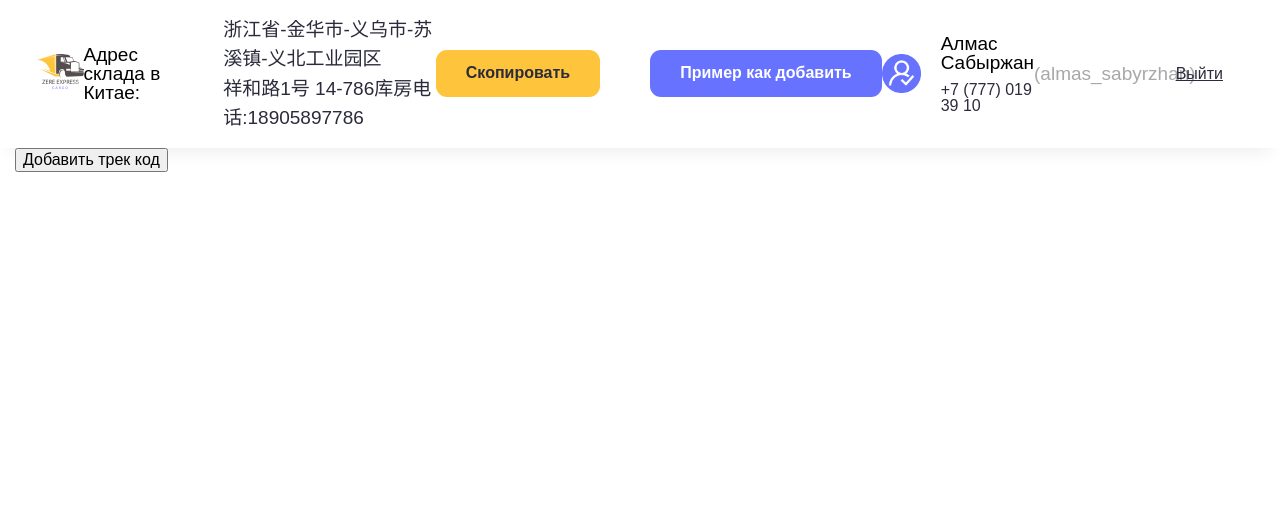
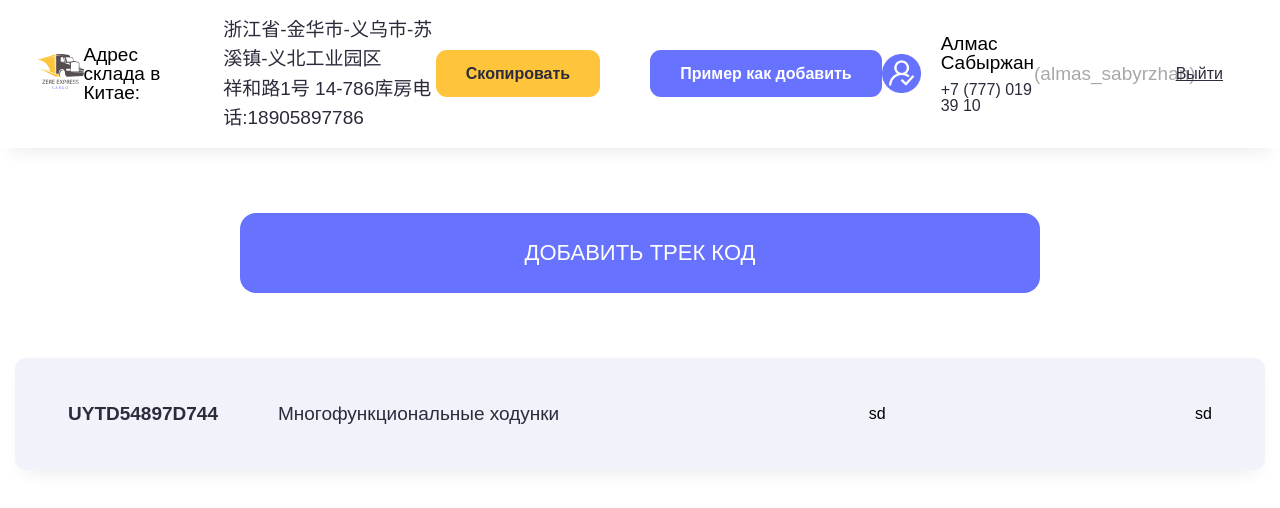
Before and after one commit to relaxdd/zere-cargo, a plain HTML site: page tracks.html in a window 1280 px wide. Drawn offline with Linux system fonts and the light colour scheme; a web font is replaced by a local one.

Commit message:
Верстка страницы tracks 2

```diff
--- a/tracks.html
+++ b/tracks.html
@@ -48,19 +48,18 @@
   </header>
   <article>
     <div class="container">
-      <div class="zc_button__shell">
-        <input
-            class="zc_button"
-            type="button"
-            value="Добавить трек код"
-        >
+      <div class="zc_button">
+        <input type="button" value="Добавить трек код">
       </div>
 
       <div class="zc_cards">
         <div class="zc_cards__item">
-          <div></div>
-          <div></div>
-          <div></div>
+          <div class="zc_cards__item__left">
+            <span>UYTD54897D744</span>
+            <span>Многофункциональные ходунки</span>
+          </div>
+          <div class="zc_cards__item__center">sd</div>
+          <div class="zc_cards__item__right">sd</div>
         </div>
       </div>
     </div>
--- a/webpack/src/scss/common.scss
+++ b/webpack/src/scss/common.scss
@@ -1,3 +1,4 @@
 @import "normalize.css";
 @import "modules/fonts";
 @import "modules/config";
+@import "modules/vars";
--- /dev/null
+++ b/webpack/src/scss/modules/_vars.scss
@@ -0,0 +1,26 @@
+// ********** Color **********
+
+$white_color: #ffffff;
+$violet_color: #6772ff;
+$yellow_color: #FDC43C;
+$gray_color: #f0f3fa;
+$dark_color: #2b2b3b;
+
+// ********** Some **********
+
+$transition: .15s ease-out;
+
+// ********** Parts **********
+
+%primary-btn {
+  font-weight: 600;
+  border-radius: 11px;
+  border: none;
+  outline: none;
+  display: inline-flex;
+  align-items: center;
+  justify-content: center;
+  padding: 0 30px;
+  cursor: pointer;
+  background-color: transparent;
+}
--- a/webpack/src/scss/modules/tracks/_header.scss
+++ b/webpack/src/scss/modules/tracks/_header.scss
@@ -1,5 +1,5 @@
 .zc_header {
-  background-color: #ffffff;
+  background-color: $white_color;
   box-shadow: 0 10px 20px -10px rgba(0, 0, 0, 0.1);
   padding: 15px 37px;
 
@@ -31,7 +31,7 @@
     }
 
     > span:last-child {
-      color: #2b2b3b;
+      color: $dark_color;
       line-height: 1.55;
       font-size: 19px;
     }
@@ -44,31 +44,22 @@
   }
 
   &__btn {
-    text-align: center;
-    line-height: 1.55;
-    font-weight: 600;
-    border-radius: 11px;
-    border: none;
-    outline: none;
+    // line-height: 1.55;
+    @extend %primary-btn;
     height: 47px;
-    display: inline-flex;
-    align-items: center;
-    justify-content: center;
-    padding: 0 30px;
-    cursor: pointer;
 
     &:hover {
       opacity: .8;
     }
 
     &_copy {
-      color: #2b2b3b;
-      background-color: #fdc43c;
+      color: $dark_color;
+      background-color: $yellow_color;
     }
 
     &_example {
-      color: #ffffff;
-      background-color: #6772ff;
+      color: $white_color;
+      background-color: $violet_color;
     }
   }
 
@@ -94,7 +85,7 @@
       }
 
       > span:last-child {
-        color: #2b2b3b;
+        color: $dark_color;
         font-size: 16px;
         line-height: 1;
       }
@@ -109,7 +100,7 @@
 
   &__logout > a {
     display: inline-block;
-    color: #2b2b3b;
+    color: $dark_color;
     font-size: 16px;
     line-height: 1;
     font-weight: 500;
--- a/webpack/src/scss/modules/tracks/_main.scss
+++ b/webpack/src/scss/modules/tracks/_main.scss
@@ -1,3 +1,5 @@
+$transition: .15s ease-out;
+
 .container {
   --zc-gutter-x: 15px;
 
@@ -7,12 +9,64 @@
   padding: 0 var(--zc-gutter-x);
 }
 
+.zc_button {
+  max-width: 800px;
+  margin: 65px auto;
+
+  > input {
+    @extend %primary-btn;
+
+    display: flex;
+    height: 80px;
+    width: 100%;
+    border-radius: 16px;
+    background-color: $violet_color;
+    color: white;
+    transition: background-color $transition, color $transition;
+    text-transform: uppercase;
+    font-size: 22px;
+    font-weight: 500;
+
+    &:hover {
+      background-color: $yellow_color;
+      color: $dark_color;
+    }
+  }
+}
+
 .zc_cards {
   display: flex;
   flex-direction: column;
   row-gap: 25px;
 
   &__item {
+    display: flex;
+    align-items: center;
+    justify-content: space-between;
+    padding: 30px 53px;
+    height: 112px;
+    width: 100%;
+    border-radius: 11px;
+    background-color: $gray_color;
+    box-shadow: 0 10px 20px -10px rgba(0, 0, 0, 0.1);
 
+    &__left {
+      display: inline-flex;
+      align-items: center;
+      column-gap: 60px;
+
+      > span {
+        color: $dark_color;
+        font-size: 19px;
+      }
+
+      > span:first-child {
+        font-weight: 700;
+      }
+
+      > span:last-child {
+        font-weight: 500;
+      }
+    }
   }
 }
```
Also changed, not shown: assets/css/tracks.css, images/svg/tild3534-3438-4666-a163-373865663166__trash.png (added).
